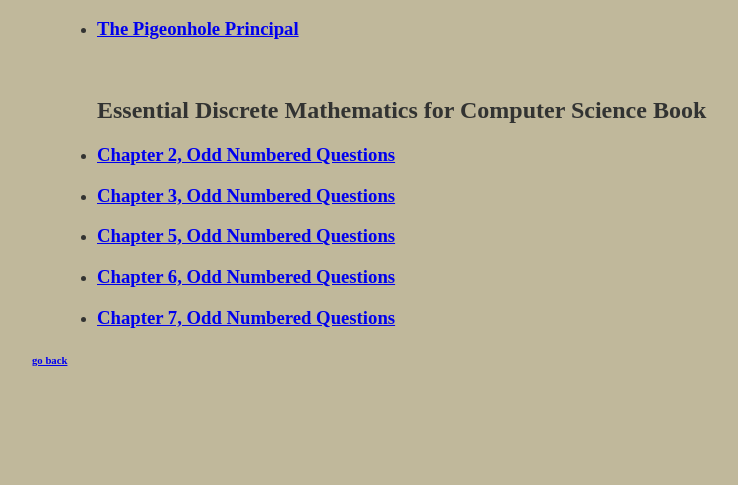
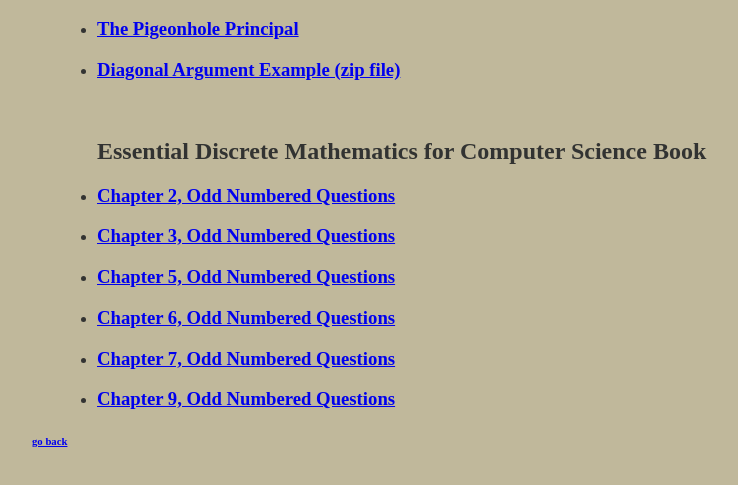
Before and after one commit to SirromEloc/Digital-Portfolio, a plain HTML site: page DM/Journals/index.html in a window 1280 px wide. Shown: the part 115-600 px from the top of the page, without its empty margins (108-846 px from the left). Drawn offline with Linux system fonts and the light colour scheme.

Commit message:
Chapter 7 Homework from book

```diff
--- a/DM/Journals/index.html
+++ b/DM/Journals/index.html
@@ -11,6 +11,7 @@
       <div class="sub">
 	<ul>
 	  <li><a href="./Pigeonhole.pdf"><h3>The Pigeonhole Principal</h3></a> </li>
+	  <li><a href="./Chapter7HW.zip"><h3>Diagonal Argument Example (zip file)</h3></a> </li>
 	  <br/>
 	  <h2>Essential Discrete Mathematics for Computer Science Book</h2>
 	  <li><a href="./Chapter2HW.pdf"><h3>Chapter 2, Odd Numbered Questions</h3></a> </li>
@@ -18,6 +19,7 @@
 	  <li><a href="./Sets.html"><h3>Chapter 5, Odd Numbered Questions</h3></a> </li>
 	  <li><a href="./Functions.html"><h3>Chapter 6, Odd Numbered Questions</h3></a> </li>
 	  <li><a href="./CountableSets.html"><h3>Chapter 7, Odd Numbered Questions</h3></a> </li>
+	  <li><a href="./PropositionalLogic.html"><h3>Chapter 9, Odd Numbered Questions</h3></a> </li>
 	</ul>
       </div>
       <a href="../index.html"><h6>go back</h6></a></body>
```
Also changed, not shown: 1 other file.
